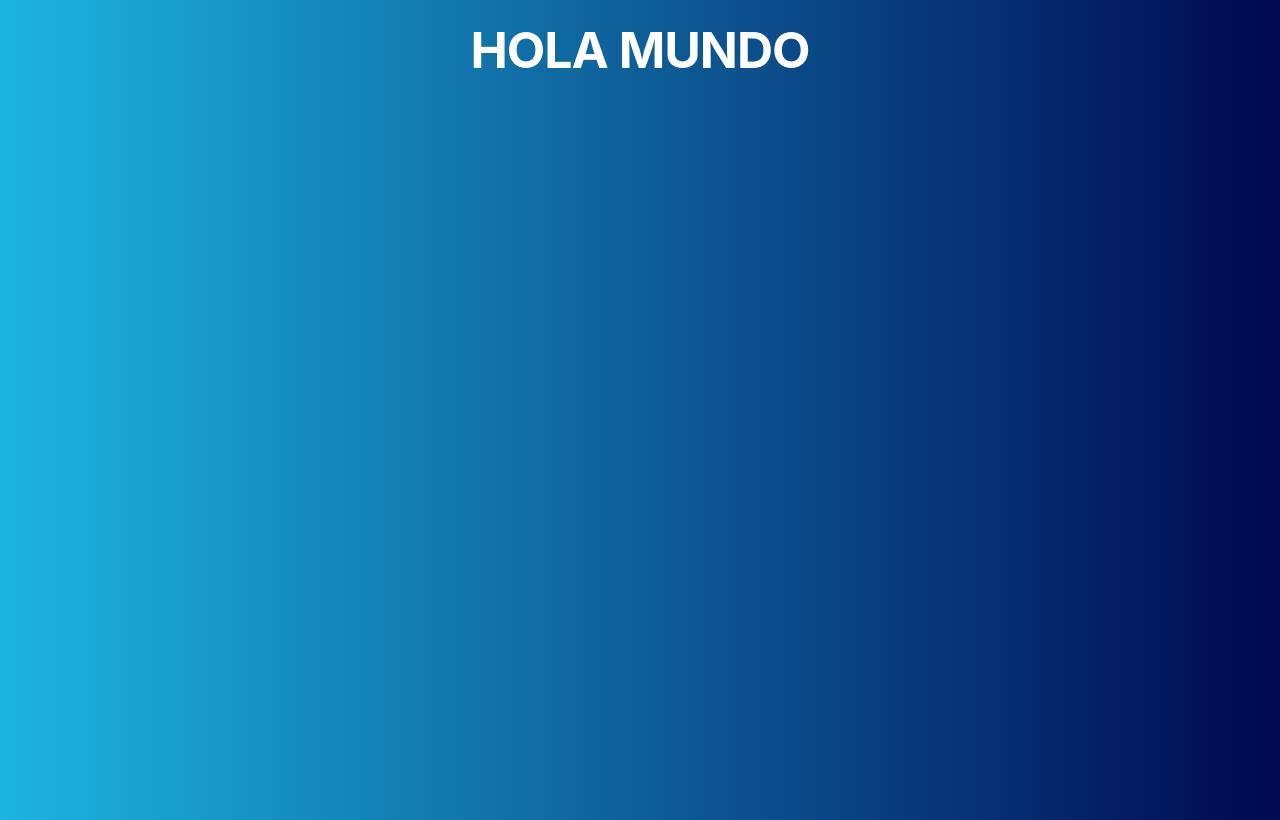
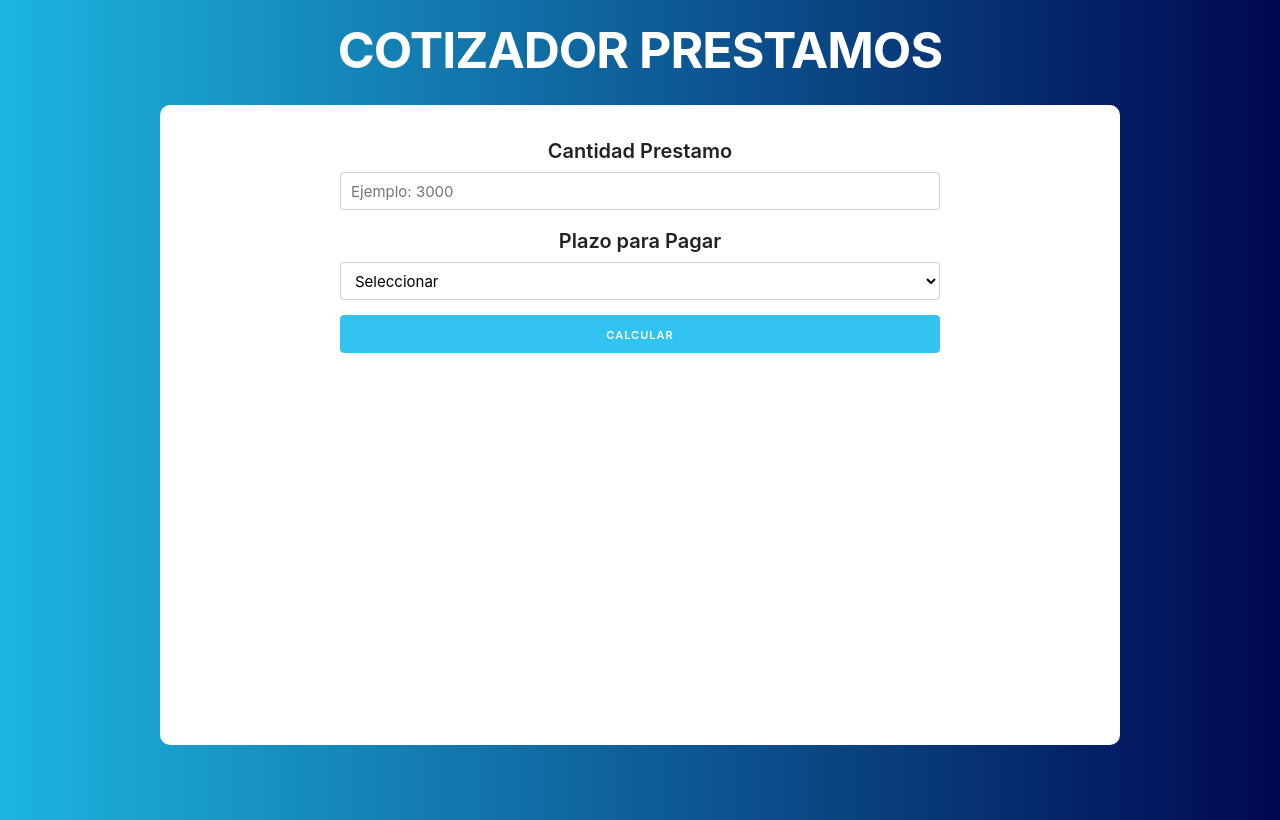
Before and after one commit to winandtu/Loan-Quoter, a React (Create React App) app in the folder prestamos/: page / in a window 1280 px wide. Built offline with nearby package versions, Linux system fonts and the light colour scheme.

Commit message:
creación del formulario del DOM

```diff
--- a/prestamos/src/App.js
+++ b/prestamos/src/App.js
@@ -1,11 +1,24 @@
 //import logo from './logo.svg';
+import React, {Fragment} from 'react';
 import './App.css';
+import Header from './componentes/Header';
+import Formulario from './componentes/Formulario';
 
+//llamo a los componentes
 function App() {
   return (
-    <div className="App">
-      <h1>Hola Mundo</h1>
-    </div>
+    //<div className="App">
+    <Fragment>
+
+      <Header titulo= "Cotizador Prestamos"
+              descripcion = ""
+      />
+
+      <div className='container'>
+        <Formulario/>
+      </div>
+
+    </Fragment>
   );
 }
 
--- /dev/null
+++ b/prestamos/src/componentes/Formulario.js
@@ -0,0 +1,39 @@
+import React from 'react'
+
+const Formulario = () => {
+    return (
+        <form>
+          <div className="row">
+              <div>
+                  <label>Cantidad Prestamo</label>
+                  <input
+                      className="u-full-width"
+                      type="number"
+                      placeholder="Ejemplo: 3000"
+                  />
+              </div>
+              <div>
+                  <label>Plazo para Pagar</label>
+                  <select
+                      className="u-full-width"
+                  >
+                      <option value="">Seleccionar</option>
+                      <option value="3">3 meses</option>
+                      <option value="6">6 meses</option>
+                      <option value="12">12 meses</option>
+                      <option value="24">24 meses</option>
+                  </select>
+              </div>
+              <div>
+                  <input
+                      type="submit"
+                      value="Calcular"
+                      className="button-primary u-full-width"
+                  />
+              </div>
+          </div>
+  </form>
+     );
+}
+
+export default Formulario;
--- /dev/null
+++ b/prestamos/src/componentes/Header.js
@@ -0,0 +1,28 @@
+//import React from 'react';
+import React, {Fragment} from 'react';
+
+function Header(props){
+
+    console.log(props)
+    return (
+        <Fragment>
+
+        <h1>{props.titulo}</h1>
+        <p>{props.descripcion}</p>
+
+        </Fragment>
+    )
+
+}
+
+/*Forma implicta:
+
+const Header = ({titulo})=>{
+
+    const total= 1+2 //puedo colcoar codigo javascript si estan las llaves
+    return (
+        <h1>{titulo}</h1>
+    )
+}
+*/
+export default Header;
```
